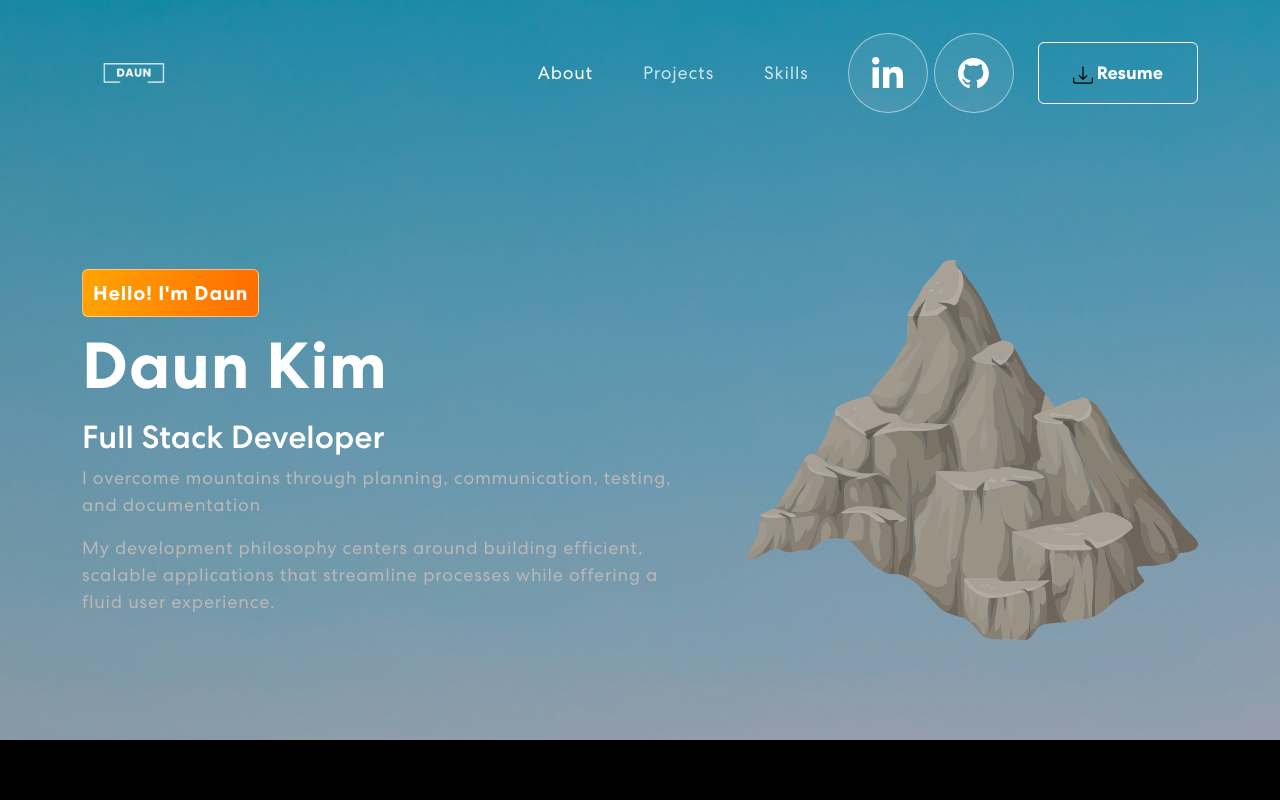
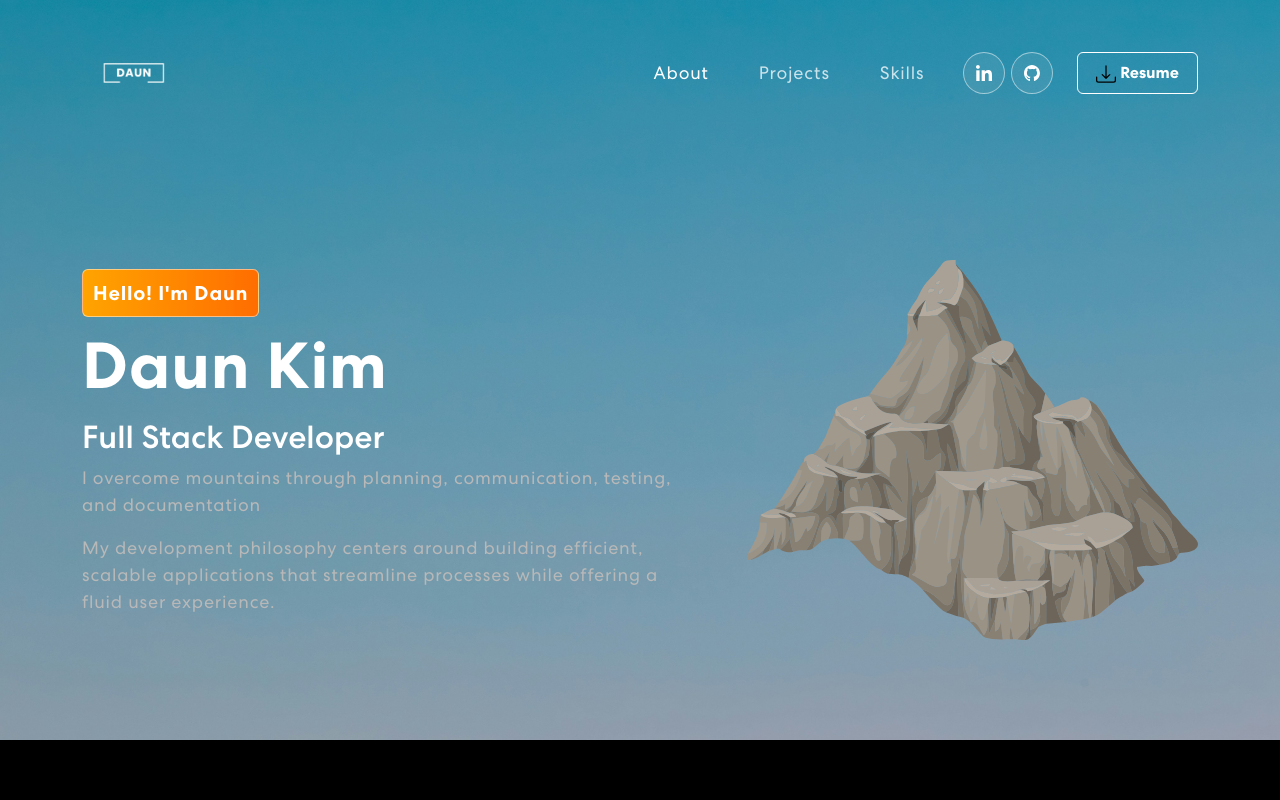
Before and after one commit to yennakim/portfolio-v2, a React (Create React App) app: page / in a window 1280 px wide. Shown: the top 800 px of the page. Built offline with nearby package versions, Linux system fonts and the light colour scheme.

Commit message:
style: changed button padding

```diff
--- a/src/App.css
+++ b/src/App.css
@@ -124,8 +124,8 @@ span.navbar-text {
     margin-left: 14px;
 }
 .social-icon a {
-    width: 80px;
-    height: 80px;
+    width: 42px;
+    height: 42px;
     background: rgba(217, 217, 217, 0.1);
     display: inline-flex;
     border-radius: 50%;
@@ -137,8 +137,8 @@ span.navbar-text {
 }
 .social-icon a::before {
     content: "";
-    width: 80px;
-    height: 80px;
+    width: 42px;
+    height: 42px;
     position: absolute;
     background-color: #ffffff;
     border-radius: 50%;
@@ -160,8 +160,8 @@ span.navbar-text {
   font-weight: 700;
   color: #fff;
   border: 1px solid #fff;
-  padding: 18px 34px;
-  font-size: 18px;
+  padding: 9px 18px;
+  font-size: 16px;
   margin-left: 18px;
 	position: relative;
 	background-color: transparent;
```
